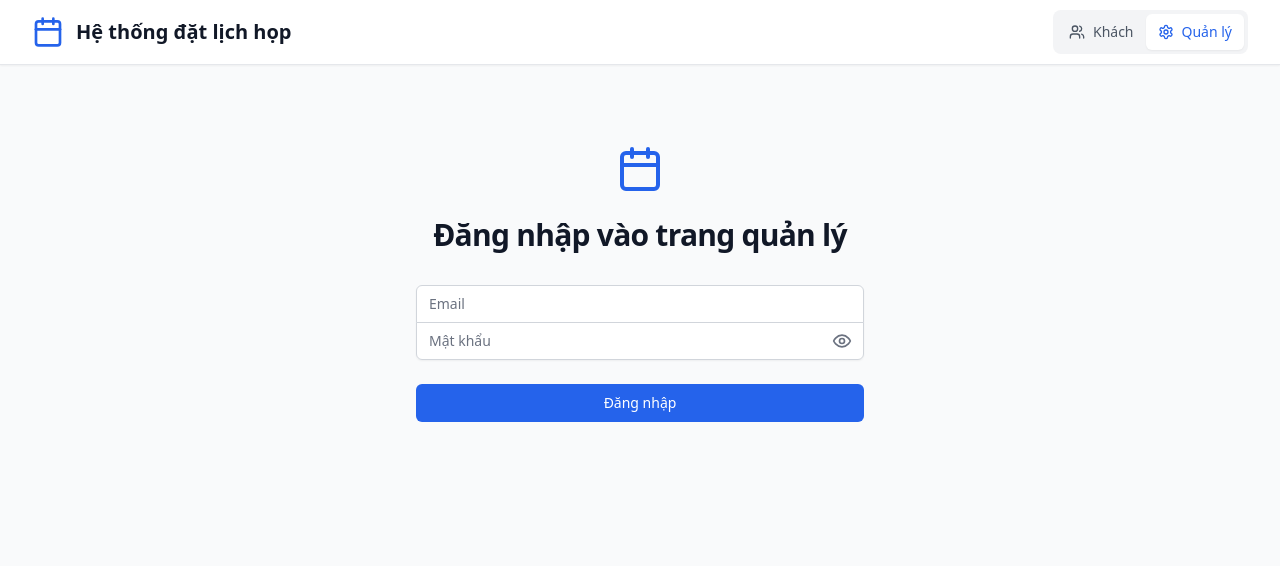
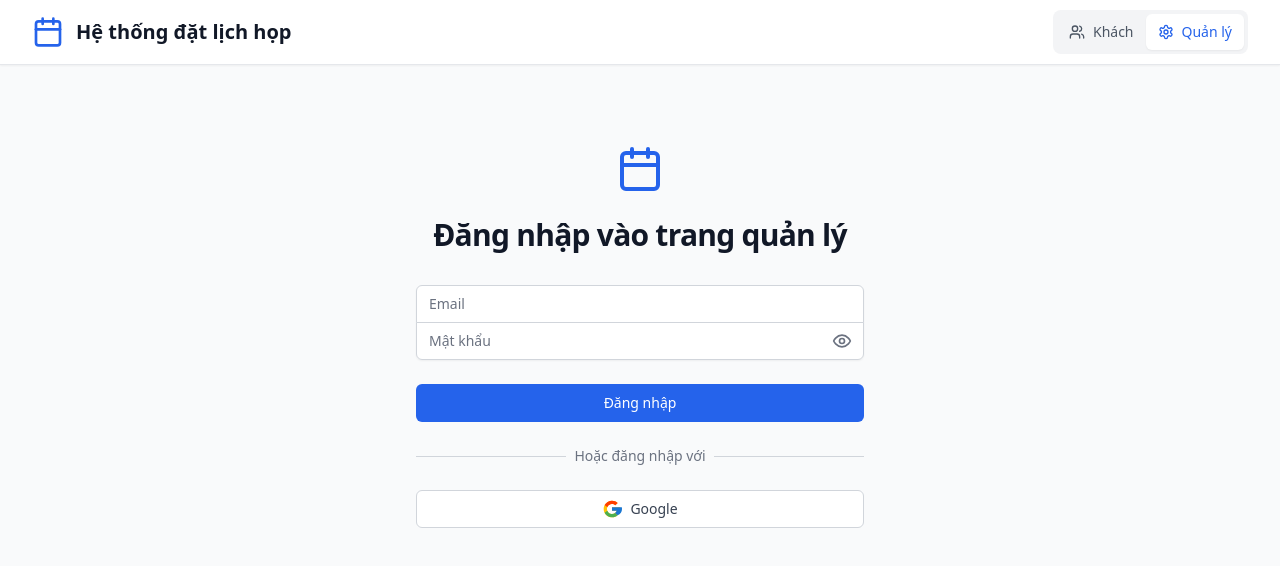
Before and after one commit to huycls/MeetingChoice, a React (Vite) app: page / in a window 1280 px wide. Both pictures are taken after a click on the button "Quản lý". Shown: the top 566 px of the page. Built offline with nearby package versions, Linux system fonts and the light colour scheme; no server answers.

Commit message:
login with google

```diff
--- a/src/Login.tsx
+++ b/src/Login.tsx
@@ -125,7 +125,7 @@ export const Login: React.FC<LoginProps> = ({ onLoginSuccess }) => {
             </button>
           </div>
 
-          {/* <div className="relative my-4">
+          <div className="relative my-4">
             <div
               className="absolute inset-0 flex items-center"
               aria-hidden="true">
@@ -168,7 +168,7 @@ export const Login: React.FC<LoginProps> = ({ onLoginSuccess }) => {
               </svg>
               Google
             </button>
-          </div> */}
+          </div>
         </form>
       </div>
     </div>
--- a/src/components/HostDashboard.tsx
+++ b/src/components/HostDashboard.tsx
@@ -280,7 +280,7 @@ export const HostDashboard: React.FC<HostDashboardProps> = ({
           Quản lý lịch họp
         </h2>
 
-        <div className="bg-gray-50 p-4 rounded-lg mb-6 border border-gray-200">
+        {/* <div className="bg-gray-50 p-4 rounded-lg mb-6 border border-gray-200">
           <h3 className="font-semibold text-gray-800 mb-2">
             Tích hợp Google Calendar
           </h3>
@@ -310,7 +310,7 @@ export const HostDashboard: React.FC<HostDashboardProps> = ({
               </button>
             </div>
           )}
-        </div>
+        </div> */}
 
         <div className="grid grid-cols-1 md:grid-cols-3 gap-4 mb-6">
           <div className="bg-blue-50 p-4 rounded-lg">
```
